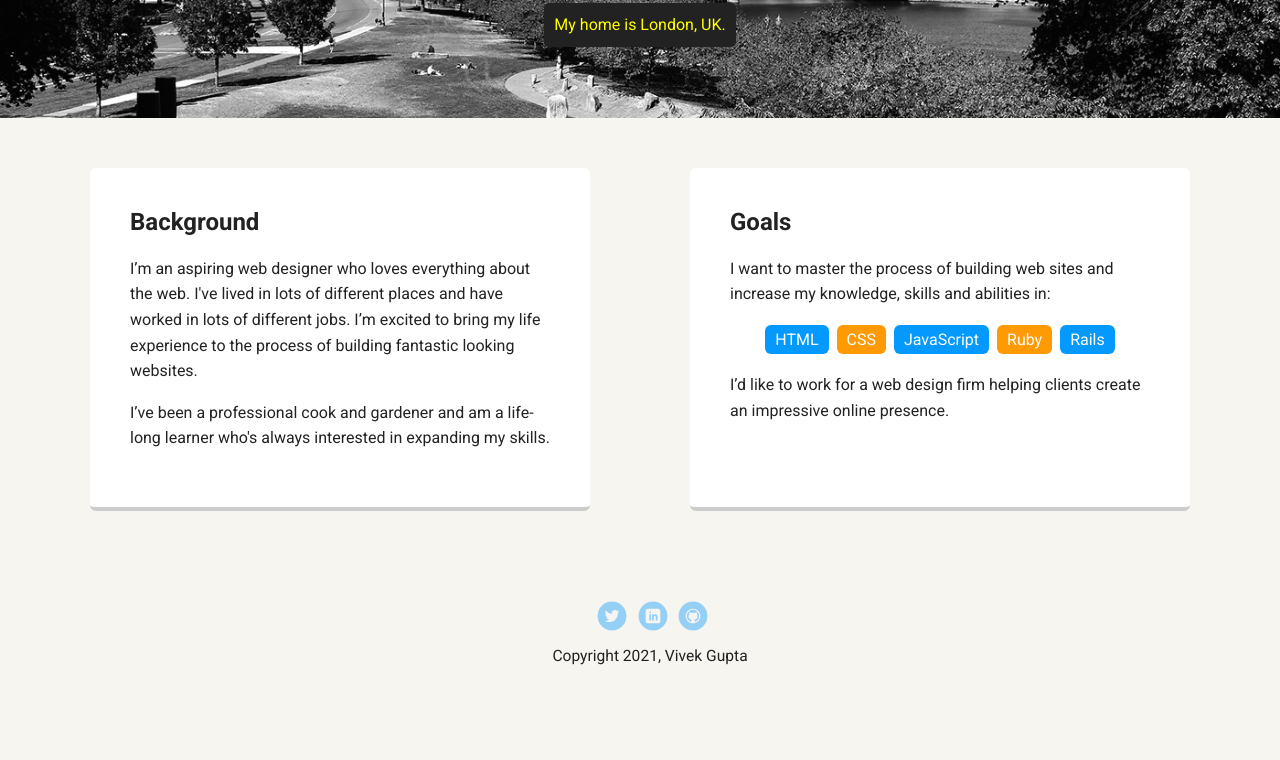
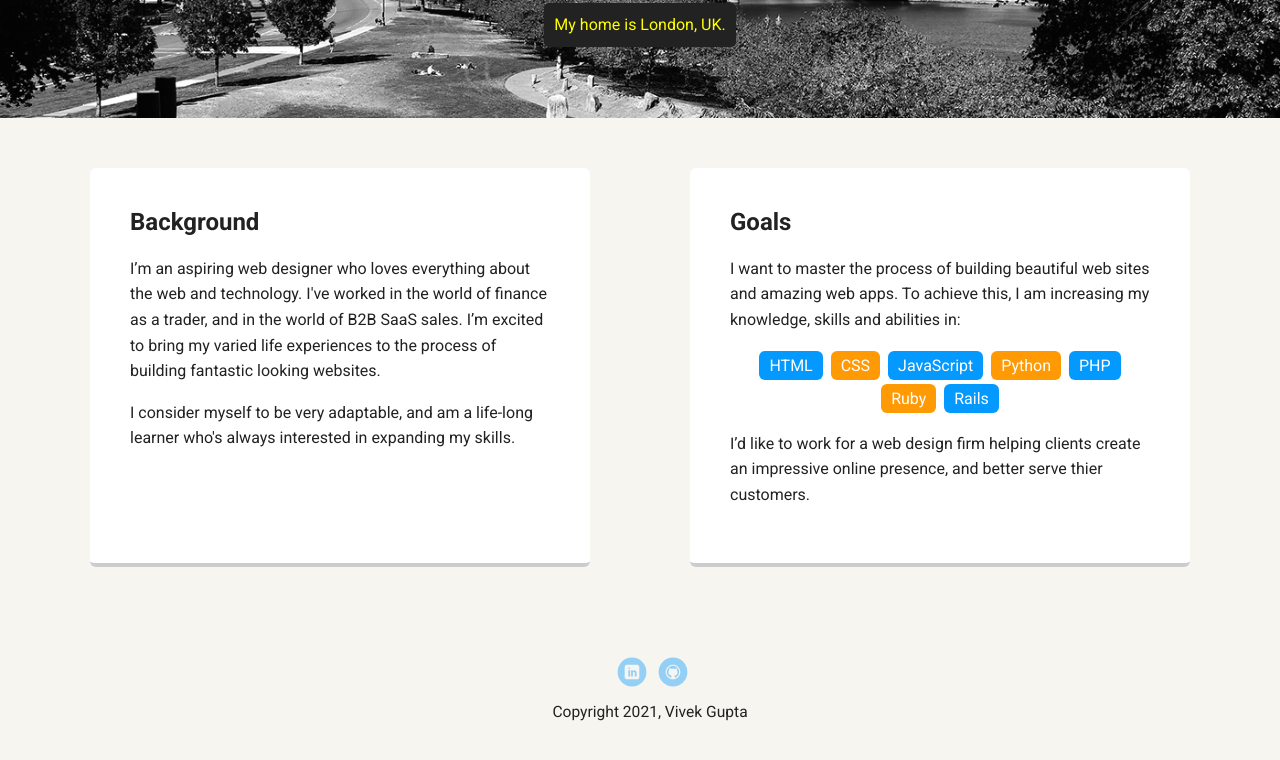
Before and after one commit to guptacode/portfolio_update_v1, a plain HTML site: page index.html in a window 1280 px wide. Shown: the part 352-1112 px from the top of the page. Drawn offline with Linux system fonts and the light colour scheme; a web font is replaced by a local one.

Commit message:
edited background, goals and social links
Edited text content within background and goals.

Removed Twitter link. Updated href vales for LinkedIn and Github.

```diff
--- a/index.html
+++ b/index.html
@@ -25,29 +25,30 @@
     <main class="flex">
       <div class="card">
         <h2>Background</h2>
-        <p>I’m an aspiring web designer who loves everything about the web. I've lived in lots of different places and have worked in lots of different jobs. I’m excited to bring my life experience to the process of building fantastic looking websites.</p>
-        <p>I’ve been a professional cook and gardener and am a life-long learner who's always interested in expanding my skills.</p>
+        <p>I’m an aspiring web designer who loves everything about the web and technology. I've worked in the world of finance as a trader, and in the world of B2B SaaS sales. I’m excited to bring my varied life experiences to the process of building fantastic looking websites.</p>
+        <p>I consider myself to be very adaptable, and am a life-long learner who's always interested in expanding my skills.</p>
       </div>
 
       <div class="card">
         <h2>Goals</h2>
-        <p>I want to master the process of building web sites and increase my knowledge, skills and abilities in:</p>
+        <p>I want to master the process of building beautiful web sites and amazing web apps. To achieve this, I am increasing my knowledge, skills and abilities in:</p>
         <ul class="skills">
           <li>HTML</li>
           <li>CSS</li>
           <li>JavaScript</li>
+          <li>Python</li>
+          <li>PHP</li>
           <li>Ruby</li>
           <li>Rails</li>
         </ul>
-        <p>I’d like to work for a web design firm helping clients create an impressive online presence.</p>
+        <p>I’d like to work for a web design firm helping clients create an impressive online presence, and better serve thier customers.</p>
       </div>
 
     </main>
     <footer>
       <ul>
-        <li><a href="#" class="social twitter">Twitter</a></li>
-        <li><a href="#" class="social linkedin">LinkedIn</a></li>
-        <li><a href="#" class="social github">Github</a></li>
+        <li><a href="https://www.linkedin.com/in/vikguptaresults/" class="social linkedin">LinkedIn</a></li>
+        <li><a href="https://github.com/guptacode" class="social github">Github</a></li>
       </ul>
       <p class="copyright">Copyright 2021, Vivek Gupta</p>
     </footer>
```
